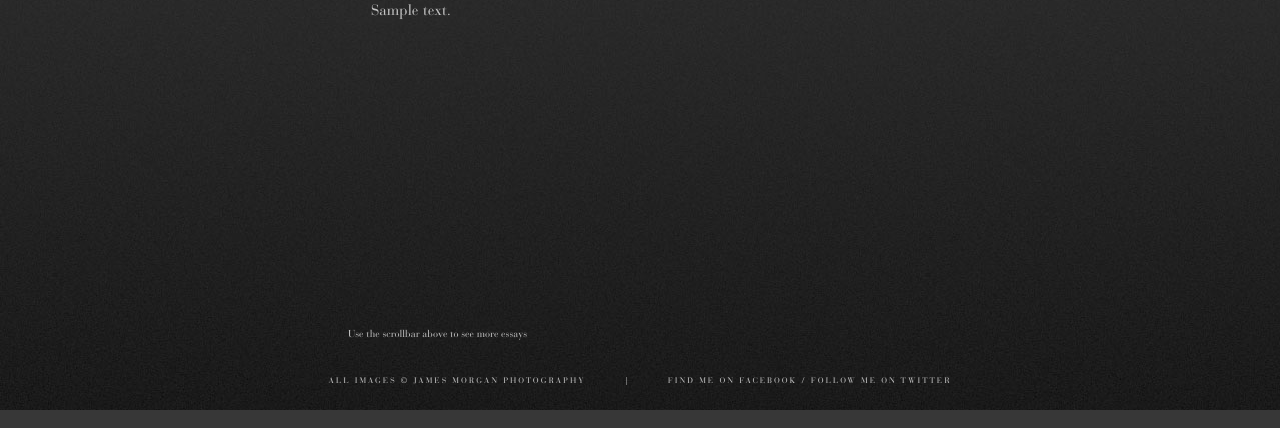
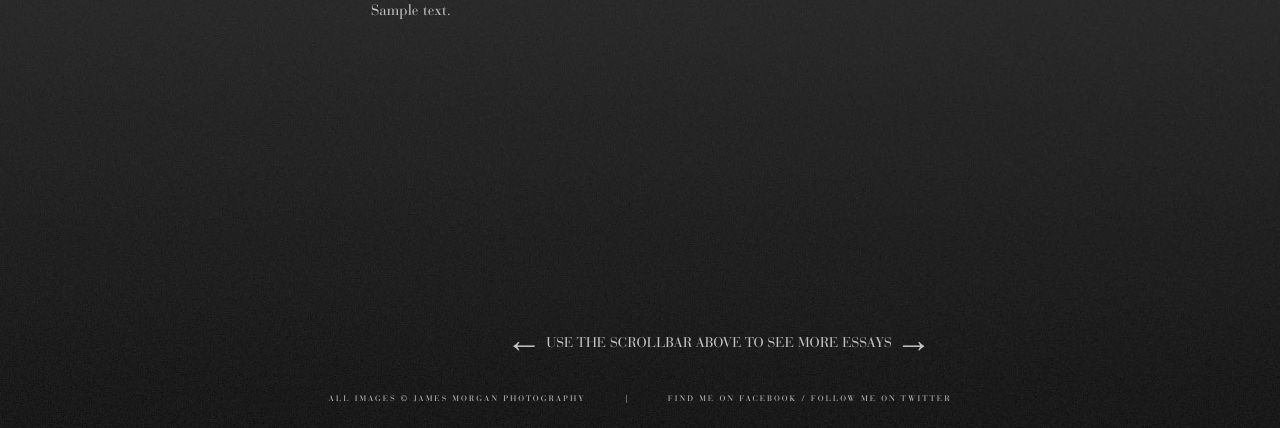
Before and after one commit to sharpmachine/jamesmorganphotography.co.uk, a WordPress theme: template wp-content/themes/JamesMorganV2/page-photoessays.php in a window 1280 px wide. Shown: the part 463-891 px from the top of the page. Run offline with PHP 8.4 and a stand-in for WordPress, Linux system fonts and the light colour scheme; the site name, menu and one post (Sample post) are stand-ins, and other content is empty; some libraries are stand-ins or nearby versions.

Commit message:
finished photo essays page

```diff
--- a/wp-content/themes/JamesMorganV2/footer.php
+++ b/wp-content/themes/JamesMorganV2/footer.php
@@ -11,6 +11,7 @@
 <?php wp_footer(); ?>
 
 
+
   <!-- Prompt IE 6 users to install Chrome Frame. Remove this if you want to support IE 6.
        chromium.org/developers/how-tos/chrome-frame-getting-started -->
   <!--[if lt IE 7 ]>
--- a/wp-content/themes/JamesMorganV2/header.php
+++ b/wp-content/themes/JamesMorganV2/header.php
@@ -51,7 +51,7 @@
 ?>
 
 
-
+<script src="<?php bloginfo('template_directory'); ?>/js/scripts.js" type="text/javascript" charset="utf-8"></script>
 <script type="text/javascript" src="http://jamesmorganphotography.co.uk/wp-content/themes/JamesMorganV2/js/jquery.jscrollpane.min.js"></script>
 <script type="text/javascript" src="http://jamesmorganphotography.co.uk/wp-content/themes/JamesMorganV2/js/jquery.mousewheel.js"></script>
 
--- /dev/null
+++ b/wp-content/themes/JamesMorganV2/js/scripts.js
@@ -0,0 +1,26 @@
+/* Author:
+
+*/
+
+// Allows you to use the $ shortcut.  Put all your code  inside this wrapper
+jQuery(document).ready(function($) {
+
+		// Get the container that contains the articles
+	var articleContainer = $('#container');
+
+	// get the count of the articles within that container
+	var articles = articleContainer.find('.photoessayshorts').length;
+
+	// make sure there is more then one before proceeding to adjust the math
+	if (articles > 1) {
+	  // do some magic like
+
+	  // Define the new width of the container
+	  var newContainerWidth = articles * articleContainer.width();
+
+	  // adjust the container with the new width.
+	  articleContainer.css({'width':newContainerWidth});
+
+	}
+
+});
--- a/wp-content/themes/JamesMorganV2/page-photoessays.php
+++ b/wp-content/themes/JamesMorganV2/page-photoessays.php
@@ -14,7 +14,7 @@ get_header(); ?>
 
 <section id="content" role="main">
 	<div class="scroll-pane horizontal-only">
-		<div id="container" style="width: 2135px;">
+		<div id="container">
 
 				<?php query_posts("post_type=photo_essay"); ?>
 				<?php if (have_posts()) : ?>
@@ -45,7 +45,7 @@ get_header(); ?>
 
 		</div><!-- #container -->
 	</div><!-- #scrollbar -->
-	<p>Use the scrollbar above to see more essays</p>
+	<p class="scroll-notice"><span>&larr;</span> Use the scrollbar above to see more essays <span>&rarr;</span></p>
 
 </section><!-- #primary -->
 <?php get_footer(); ?>
--- a/wp-content/themes/JamesMorganV2/style.css
+++ b/wp-content/themes/JamesMorganV2/style.css
@@ -713,8 +713,21 @@ left: 0;
 	width: 200px;
 	height: 3px;
 }
+p.scroll-notice
+{
+	font-size: 14px;
+	text-align: center;
+	text-transform: uppercase;
+	margin-top: -15px;
+}
 
-#container { overflow: hidden;}
+p.scroll-notice span
+{
+	font-size: 36px;
+	position: relative;
+	top: 5px;
+}
+#container { overflow: hidden; width: 300px;}
 .jspVerticalBar *,
 .jspHorizontalBar *
 {
```
Also changed, not shown: 2 other files.
